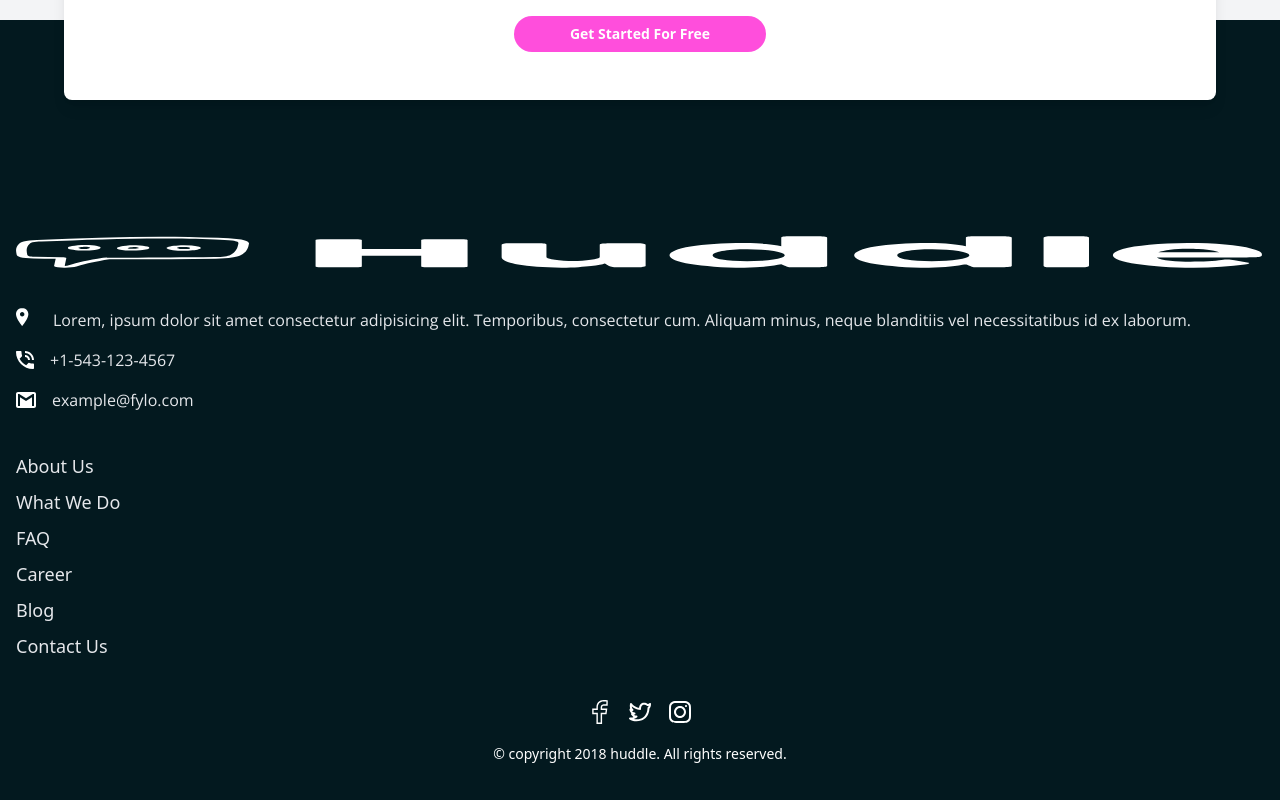
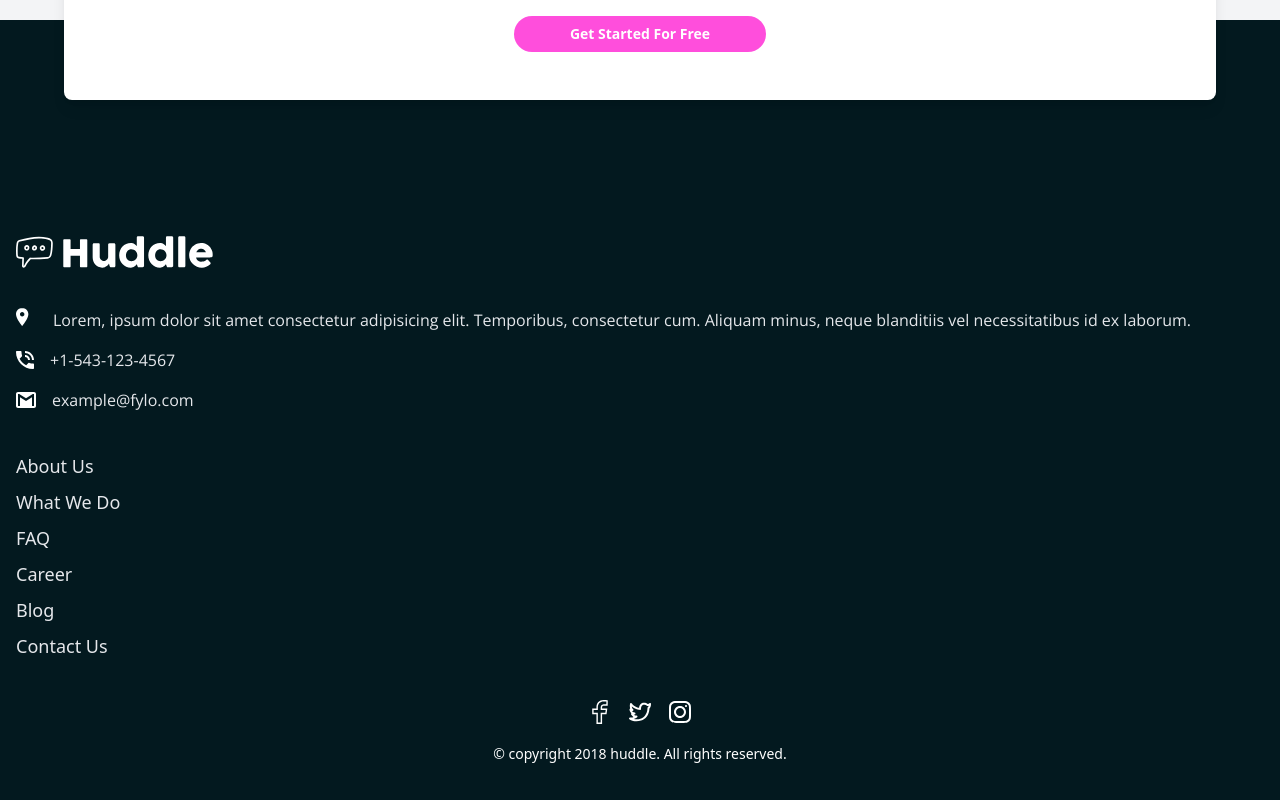
Before and after one commit to Medido1/Huddle-landing-page-with-alternating-feature-blocks, a React (Vite) app: page / in a window 1280 px wide. Shown: the part 4447-5247 px from the top of the page. Built offline with nearby package versions, Linux system fonts and the light colour scheme.

Commit message:
Fix footer logo size

```diff
--- a/src/components/Footer.jsx
+++ b/src/components/Footer.jsx
@@ -9,7 +9,7 @@ import instagramIcon from "../assets/images/instagram.svg";
 function Footer() {
   return (
     <footer className="bg-[#03191F] p-4 flex flex-col">
-      <img src={logo} alt="logo" className="mt-50 h-8 mb-10" />
+      <img src={logo} alt="logo" className="mt-50 self-start h-8 mb-10" />
       <div>
         <div className="flex items-start gap-4 mb-4">
           <img src={iconLocation} alt="location icon"/>
```
